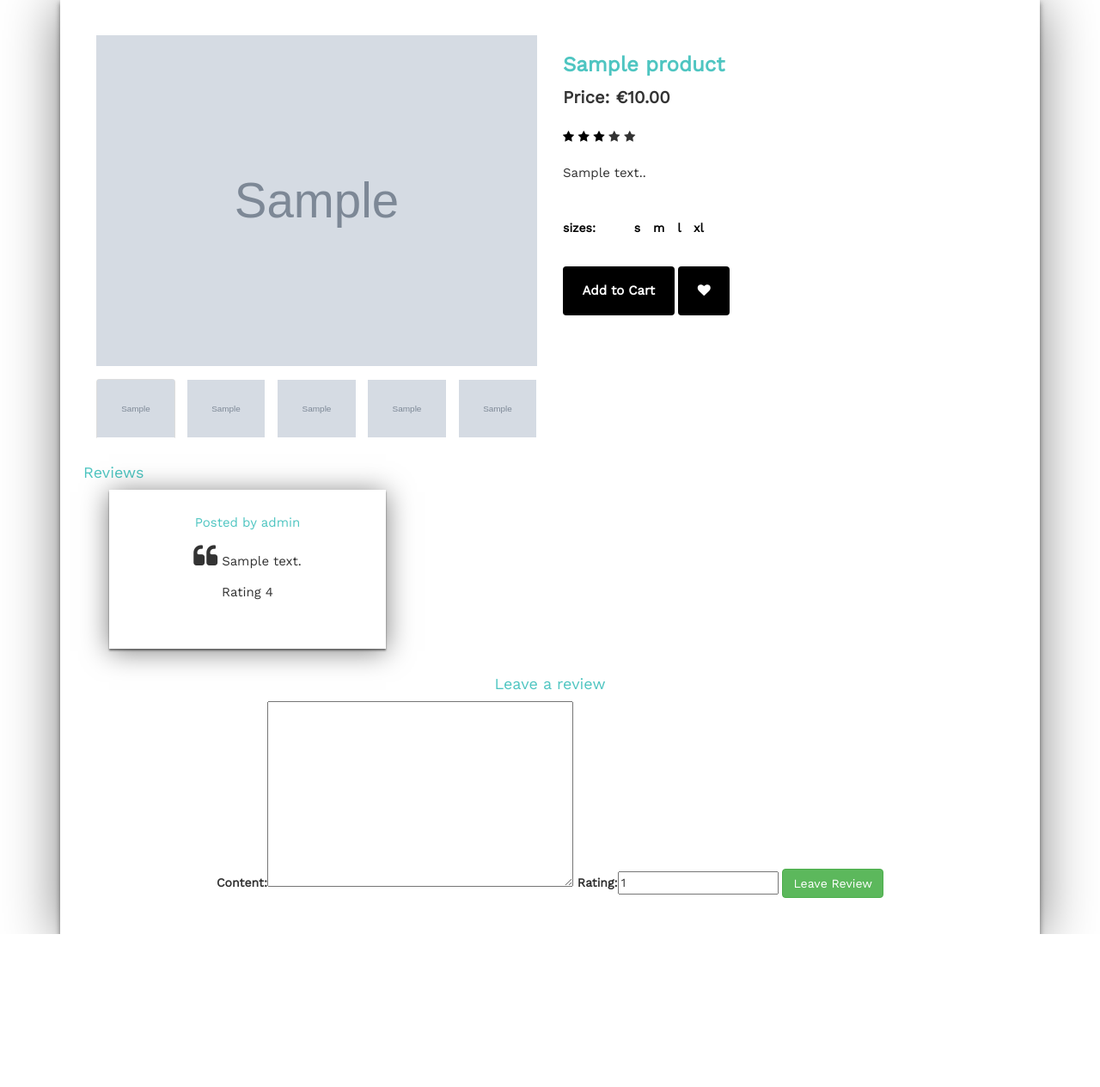
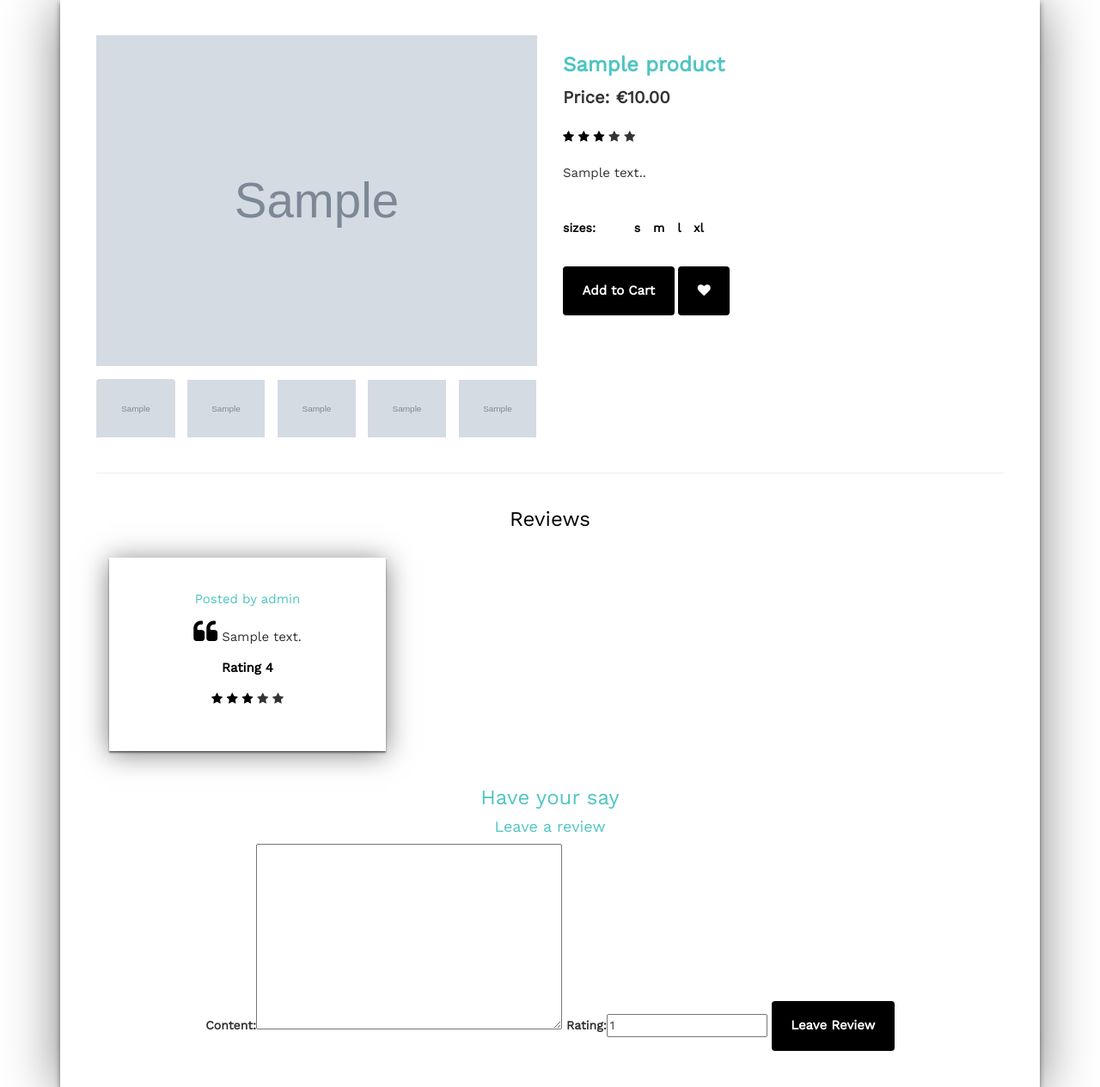
Before and after one commit to wolfenchic/ecommerce_prj, a Django app: page /products/1 in a window 1280 px wide. Shown: the part 101-1366 px from the top of the page at 86% size. Before the commit the page ends 1188 px from the top, so only its background shows below. Run offline with Django 3.2, Linux system fonts and the light colour scheme; data comes from the database, SQL or seed files in the repository; tables that the repository leaves empty hold one stand-in row (values such as "Sample post"); grey boxes marked "Sample" are stand-in pictures; some libraries are stand-ins or nearby versions.

Commit message:
Review card template design

```diff
--- a/home/static/home/style.css
+++ b/home/static/home/style.css
@@ -85,6 +85,20 @@ p {
 .reviewForm {
   padding-top: 100px;
 }
+
+.fa-quote-left {
+  color: black;
+}
+
+.reviewHeading {
+  color: black;
+}
+
+.productReviewRating {
+  color: black;
+  font-weight: bold
+}
+
 .preview {
   display: -webkit-box;
   display: -webkit-flex;
--- a/products/templates/product_detail.html
+++ b/products/templates/product_detail.html
@@ -62,20 +62,26 @@
 				</div>
 				</div>
 				<br>
-
-<div class="row">
-  <h4 class="reviewHeading">Reviews</h4>
+<hr>
+<div class="row text-center">
+  <h3 class="reviewHeading">Reviews</h3>
   </div>
-
-	 {% for review in product.reviews_received.all %}
+<br>
+	 {% for review in product.reviews_received.all|slice:"3" %}
 
     <div class="container-fluid">
         <div class="row cardRow">
         <div class="col-lg-4 col-sm-4 col-xs-10 text-center">
         <div class="card reviewCard">
-                    <h4 class="product-description">Posted by {{review.reviewer.username}}</h4>
+                    <h3 class="product-description">Posted by {{review.reviewer.username}}</h3>
                     <p class="product-description"><i class="fa fa-quote-left fa-2x"></i> {{review.content}}</p>
-                    <p class="product-description">Rating {{review.rating}}</p>
+                    <p class="product-description productReviewRating">Rating {{review.rating}} <div class="stars">
+								<span class="fa fa-star checked"></span>
+								<span class="fa fa-star checked"></span>
+								<span class="fa fa-star checked"></span>
+								<span class="fa fa-star"></span>
+								<span class="fa fa-star"></span>
+							</div></p>
                     </div>
                     <br>
                   </div>
@@ -85,6 +91,7 @@
 <div class="container-fluid">
         <div class="row reviewForm">
         <div class="col-lg-12 col-sm-4 col-xs-10 text-center">
+<h3>Have your say</h3>
 <h4>Leave a review</h4>
               <form method="post" action="{% url 'add_a_review' %}">
                 {% csrf_token %}
@@ -92,7 +99,7 @@
                 {{ review_form | as_bootstrap }}
 
                 <input type="hidden" name="product" value="{{product.id}}"/>
-                <input type="submit" class="btn btn-success" value="Leave Review"/>
+                <input type="submit" class="btn btn-default  add-to-cart" value="Leave Review"/>
               </form>
           </div>
           </div>
```
